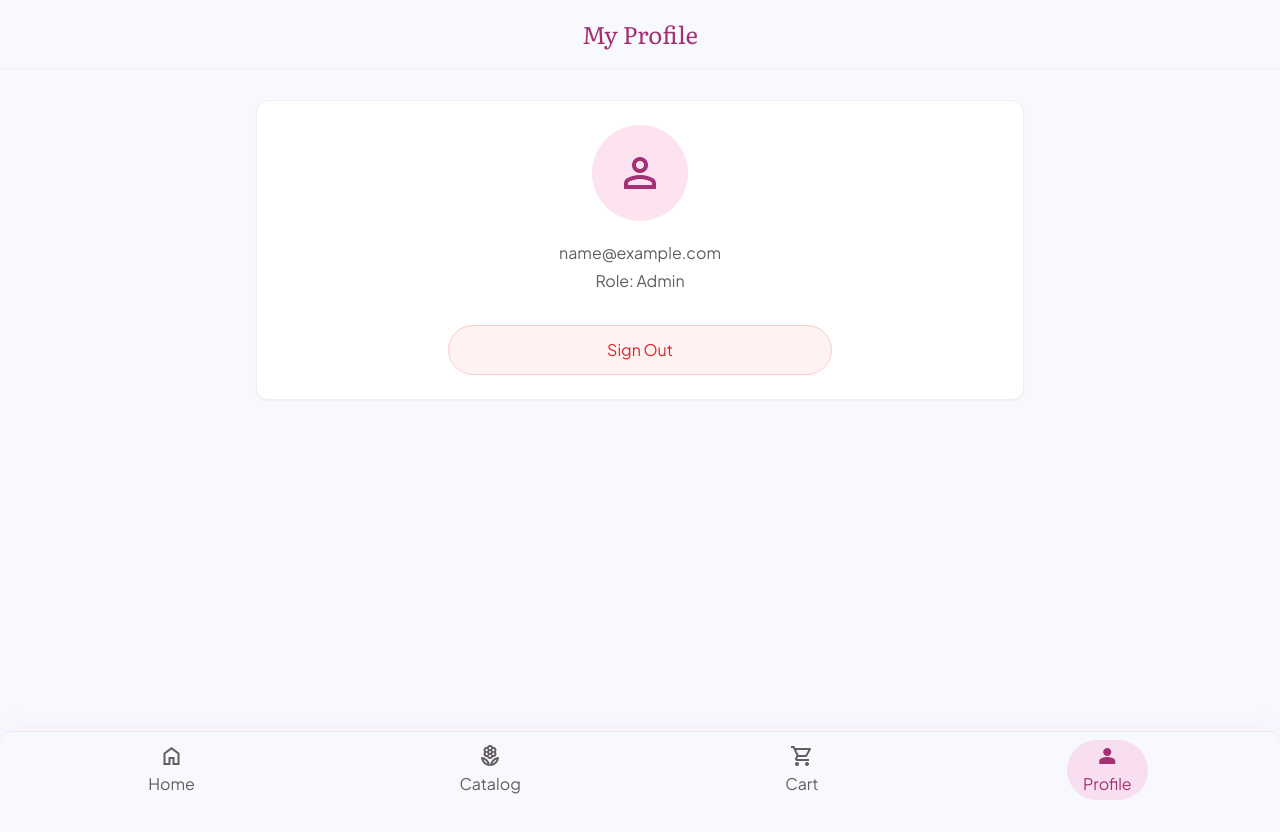
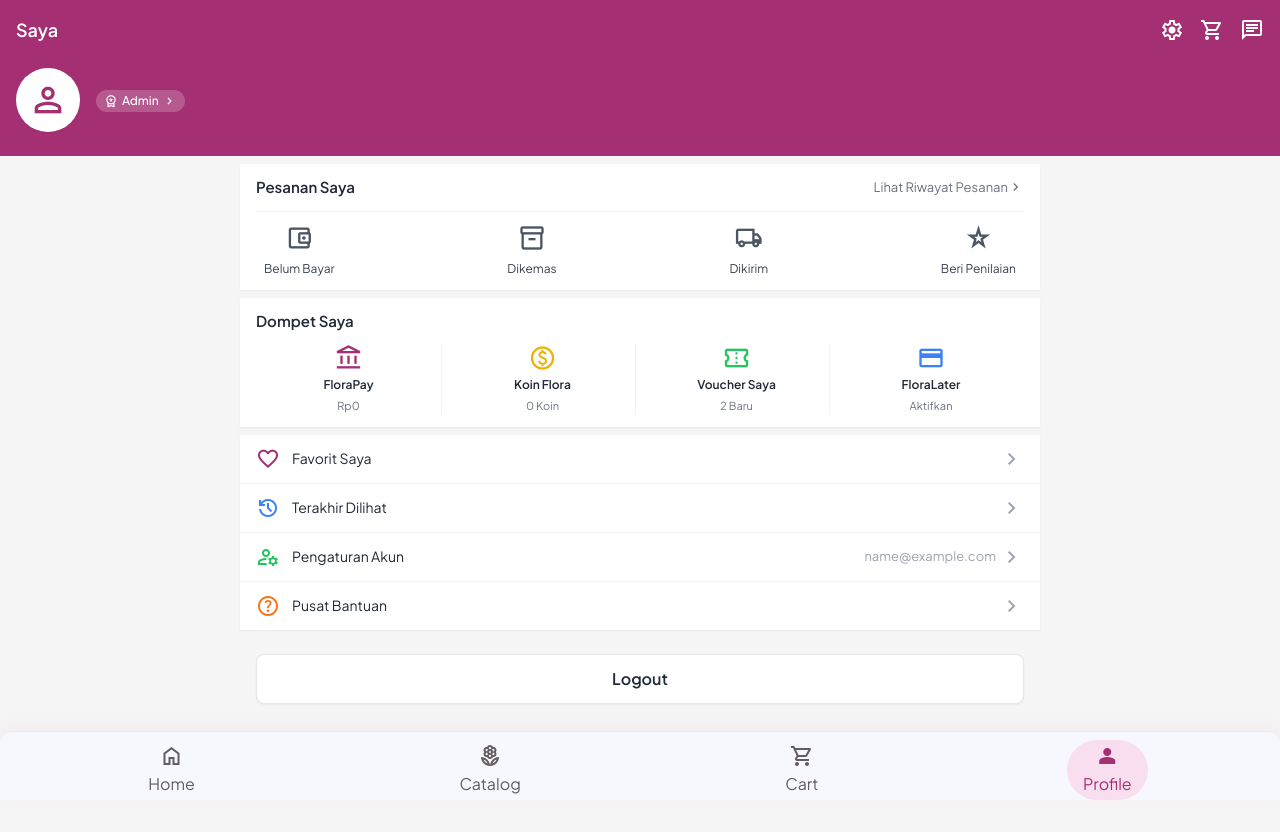
Before and after one commit to yuyunpinoliaa/projek-web-florashop, a PHP site: page /frontend/pages/profile.php in a window 1280 px wide. Before the commit the page ends 800 px from the top, so only its background shows below. Run offline with PHP 8.4, Linux system fonts and the light colour scheme; the visitor is signed in with stand-in values (Sample User, id 1); some libraries are stand-ins or nearby versions.

Commit message:
Redesign profile page to resemble Shopee

```diff
--- a/frontend/pages/profile.php
+++ b/frontend/pages/profile.php
@@ -48,24 +48,122 @@ if (!$user) {
         }
     </script>
 </head>
-<body class="bg-surface text-on-surface font-body-md min-h-screen pb-32">
-<header class="bg-surface/80 backdrop-blur-md sticky top-0 z-50 flex justify-center items-center w-full px-4 py-4 shadow-sm">
-    <h1 class="font-headline-lg-mobile text-[24px] text-primary">My Profile</h1>
+<body class="bg-[#f5f5f5] text-on-surface font-body-md min-h-screen pb-24 overflow-x-hidden">
+
+<!-- Header Section (Like Shopee) -->
+<header class="bg-primary text-white w-full relative">
+    <div class="flex justify-between items-center p-4">
+        <h1 class="font-semibold text-lg">Saya</h1>
+        <div class="flex gap-4">
+            <span class="material-symbols-outlined text-[24px]">settings</span>
+            <span class="material-symbols-outlined text-[24px]">shopping_cart</span>
+            <span class="material-symbols-outlined text-[24px]">chat</span>
+        </div>
+    </div>
+
+    <div class="flex items-center gap-4 px-4 pb-6 pt-2">
+        <div class="relative">
+            <div class="w-16 h-16 bg-white rounded-full flex items-center justify-center text-primary overflow-hidden border-2 border-white/50 shadow-sm">
+                <span class="material-symbols-outlined text-[40px]">person</span>
+            </div>
+        </div>
+        <div class="flex-1">
+            <h2 class="font-bold text-[20px] leading-tight text-white"><?= htmlspecialchars($user['name'] ?? '') ?></h2>
+            <div class="inline-flex items-center gap-1 bg-white/20 px-2 py-0.5 rounded-full mt-1">
+                <span class="material-symbols-outlined text-[14px]">workspace_premium</span>
+                <span class="text-[12px] font-medium"><?= htmlspecialchars($user['role'] === 'admin' ? 'Admin' : 'Classic Member') ?></span>
+                <span class="material-symbols-outlined text-[14px]">chevron_right</span>
+            </div>
+        </div>
+    </div>
 </header>
-<main class="max-w-[800px] mx-auto px-4 mt-8">
-    <div class="bg-white rounded-xl shadow-sm border border-outline-variant/30 p-6 flex flex-col items-center">
-        <div class="w-24 h-24 bg-primary-container/20 rounded-full flex items-center justify-center mb-4">
-            <span class="material-symbols-outlined text-primary text-[48px]">person</span>
-        </div>
-        <h2 class="text-[24px] font-semibold text-primary"><?= htmlspecialchars($user['name'] ?? '') ?></h2>
-        <p class="text-secondary mt-1"><?= htmlspecialchars($user['email'] ?? '') ?></p>
-        <p class="text-secondary mt-1 capitalize">Role: <?= htmlspecialchars($user['role'] ?? 'User') ?></p>
 
-        <div class="mt-8 w-full max-w-sm">
-            <a href="../../backend/auth/logout.php" class="block w-full text-center py-3 rounded-full bg-red-50 text-red-600 font-label-md hover:bg-red-100 transition-colors border border-red-200">
-                Sign Out
+<main class="max-w-[800px] mx-auto w-full">
+    <!-- Pesanan Saya (My Orders) -->
+    <section class="bg-white mt-2 px-4 py-3 shadow-sm">
+        <div class="flex justify-between items-center border-b border-gray-100 pb-3 mb-3">
+            <h3 class="font-semibold text-[15px] text-gray-800">Pesanan Saya</h3>
+            <a href="#" class="text-[13px] text-gray-500 flex items-center">
+                Lihat Riwayat Pesanan <span class="material-symbols-outlined text-[16px]">chevron_right</span>
             </a>
         </div>
+        <div class="flex justify-between items-center px-2">
+            <a href="#" class="flex flex-col items-center gap-2 group relative">
+                <span class="material-symbols-outlined text-[28px] text-gray-600 group-hover:text-primary transition-colors">account_balance_wallet</span>
+                <span class="text-[12px] text-gray-700">Belum Bayar</span>
+            </a>
+            <a href="#" class="flex flex-col items-center gap-2 group relative">
+                <span class="material-symbols-outlined text-[28px] text-gray-600 group-hover:text-primary transition-colors">inventory_2</span>
+                <span class="text-[12px] text-gray-700">Dikemas</span>
+            </a>
+            <a href="#" class="flex flex-col items-center gap-2 group relative">
+                <span class="material-symbols-outlined text-[28px] text-gray-600 group-hover:text-primary transition-colors">local_shipping</span>
+                <span class="text-[12px] text-gray-700">Dikirim</span>
+            </a>
+            <a href="#" class="flex flex-col items-center gap-2 group relative">
+                <span class="material-symbols-outlined text-[28px] text-gray-600 group-hover:text-primary transition-colors">star_rate</span>
+                <span class="text-[12px] text-gray-700">Beri Penilaian</span>
+            </a>
+        </div>
+    </section>
+
+    <!-- Dompet & Layanan (Wallet & Services) -->
+    <section class="bg-white mt-2 px-4 py-3 shadow-sm">
+        <h3 class="font-semibold text-[15px] text-gray-800 mb-3">Dompet Saya</h3>
+        <div class="grid grid-cols-4 gap-2">
+            <div class="flex flex-col items-center gap-1 border-r border-gray-100 last:border-0">
+                <span class="material-symbols-outlined text-[28px] text-primary">account_balance</span>
+                <span class="text-[12px] text-gray-800 font-semibold">FloraPay</span>
+                <span class="text-[11px] text-gray-500">Rp0</span>
+            </div>
+            <div class="flex flex-col items-center gap-1 border-r border-gray-100 last:border-0">
+                <span class="material-symbols-outlined text-[28px] text-yellow-500">monetization_on</span>
+                <span class="text-[12px] text-gray-800 font-semibold">Koin Flora</span>
+                <span class="text-[11px] text-gray-500">0 Koin</span>
+            </div>
+            <div class="flex flex-col items-center gap-1 border-r border-gray-100 last:border-0">
+                <span class="material-symbols-outlined text-[28px] text-green-500">confirmation_number</span>
+                <span class="text-[12px] text-gray-800 font-semibold">Voucher Saya</span>
+                <span class="text-[11px] text-gray-500">2 Baru</span>
+            </div>
+            <div class="flex flex-col items-center gap-1">
+                <span class="material-symbols-outlined text-[28px] text-blue-500">credit_card</span>
+                <span class="text-[12px] text-gray-800 font-semibold">FloraLater</span>
+                <span class="text-[11px] text-gray-500">Aktifkan</span>
+            </div>
+        </div>
+    </section>
+
+    <!-- Menu List -->
+    <section class="bg-white mt-2 shadow-sm flex flex-col">
+        <a href="#" class="flex items-center px-4 py-3 border-b border-gray-100 hover:bg-gray-50">
+            <span class="material-symbols-outlined text-primary text-[24px] mr-3">favorite</span>
+            <span class="flex-1 text-[14px] text-gray-800">Favorit Saya</span>
+            <span class="material-symbols-outlined text-gray-400">chevron_right</span>
+        </a>
+        <a href="#" class="flex items-center px-4 py-3 border-b border-gray-100 hover:bg-gray-50">
+            <span class="material-symbols-outlined text-blue-500 text-[24px] mr-3">history</span>
+            <span class="flex-1 text-[14px] text-gray-800">Terakhir Dilihat</span>
+            <span class="material-symbols-outlined text-gray-400">chevron_right</span>
+        </a>
+        <a href="#" class="flex items-center px-4 py-3 border-b border-gray-100 hover:bg-gray-50">
+            <span class="material-symbols-outlined text-green-500 text-[24px] mr-3">manage_accounts</span>
+            <span class="flex-1 text-[14px] text-gray-800">Pengaturan Akun</span>
+            <span class="text-[13px] text-gray-400 mr-1"><?= htmlspecialchars($user['email'] ?? '') ?></span>
+            <span class="material-symbols-outlined text-gray-400">chevron_right</span>
+        </a>
+        <a href="#" class="flex items-center px-4 py-3 hover:bg-gray-50">
+            <span class="material-symbols-outlined text-orange-500 text-[24px] mr-3">help</span>
+            <span class="flex-1 text-[14px] text-gray-800">Pusat Bantuan</span>
+            <span class="material-symbols-outlined text-gray-400">chevron_right</span>
+        </a>
+    </section>
+
+    <!-- Logout Button -->
+    <div class="mt-6 mb-8 px-4">
+        <a href="../../backend/auth/logout.php" class="block w-full text-center py-3 rounded-lg bg-white text-gray-800 font-semibold shadow-sm border border-gray-200 hover:bg-gray-50 transition-colors">
+            Logout
+        </a>
     </div>
 </main>
 <nav class="fixed bottom-0 left-0 w-full z-50 flex justify-around items-center px-4 pb-safe pt-2 bg-surface/80 backdrop-blur-md border-t border-outline-variant/30 shadow-[0px_-4px_20px_rgba(244,114,182,0.08)] rounded-t-xl">
```
Also changed, not shown: backend/auth/proses_register.php (+7 -2 lines).
